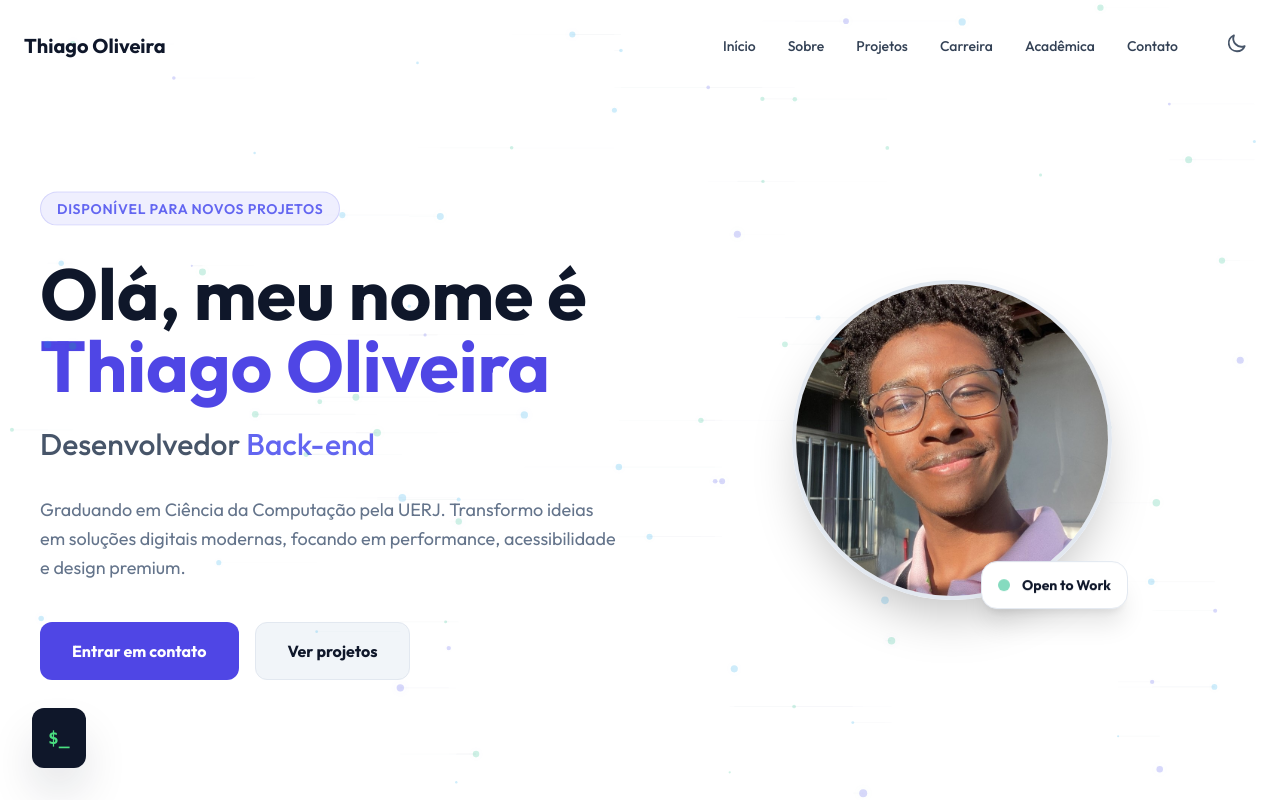
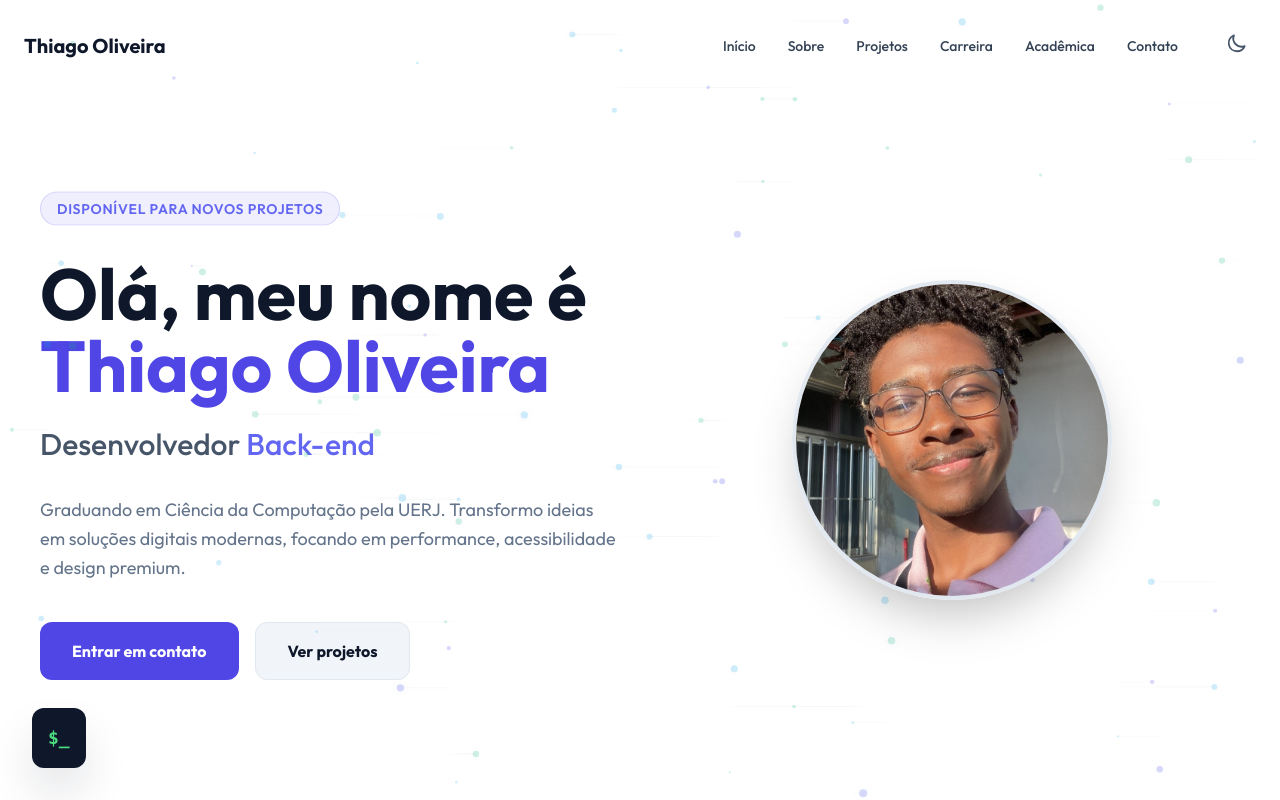
Before and after one commit to ThiagoS1lva/Portifolio, a React (Vite) app: page / in a window 1280 px wide. Shown: the top 800 px of the page. Built offline with nearby package versions, Linux system fonts and the light colour scheme.

Commit message:
Update SectionStart.jsx

```diff
--- a/src/ui/components/SectionStart.jsx
+++ b/src/ui/components/SectionStart.jsx
@@ -56,14 +56,6 @@ export default function Home() {
                                 loading="eager"
                             />
                         </div>
-
-                        {/* Mini Badge Flutuante */}
-                        <div className="absolute -bottom-4 -right-4 bg-white dark:bg-slate-900 border border-slate-200 dark:border-white/10 p-4 rounded-2xl shadow-xl backdrop-blur-md animate-float">
-                            <div className="flex items-center gap-3">
-                                <div className="w-3 h-3 bg-emerald-500 rounded-full animate-pulse"></div>
-                                <span className="text-sm font-bold text-slate-900 dark:text-white leading-none">Open to Work</span>
-                            </div>
-                        </div>
                     </div>
                 </div>
             </div>
```
